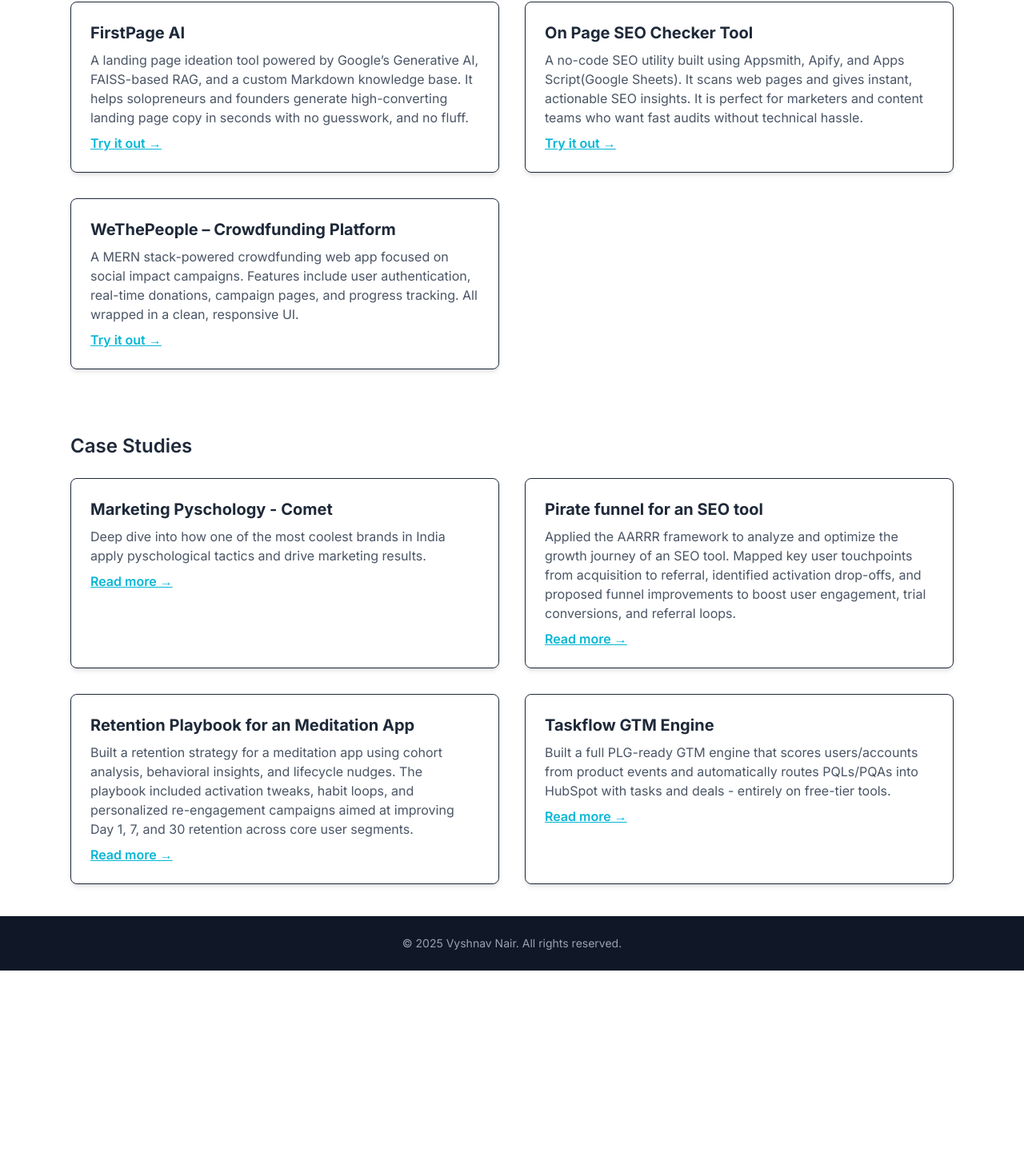
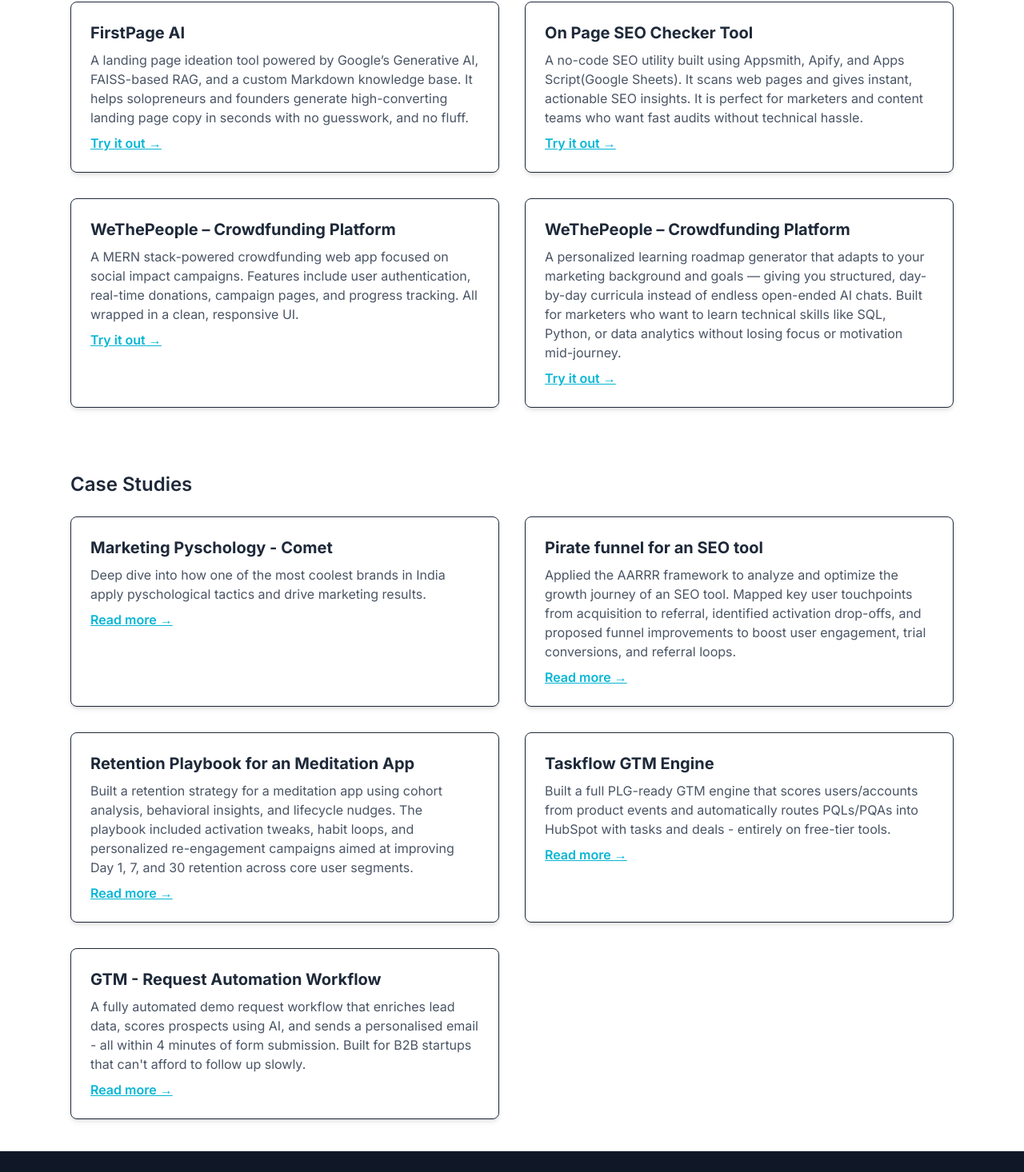
Before and after one commit to vysh1234vyshnav1223/portfolio, a Next.js app: page /projects in a window 1280 px wide. Shown: the part 440-1906 px from the top of the page at 80% size. Before the commit the page ends 1654 px from the top, so only its background shows below. Built offline with nearby package versions, Linux system fonts and the light colour scheme.

Commit message:
Update page.tsx

```diff
--- a/app/projects/page.tsx
+++ b/app/projects/page.tsx
@@ -72,6 +72,12 @@
             <p className="text-gray-600 mb-2">A MERN stack-powered crowdfunding web app focused on social impact campaigns. Features include user authentication, real-time donations, campaign pages, and progress tracking. All wrapped in a clean, responsive UI.</p>
             <a href="https://wethepeople-project.onrender.com/" className="text-accent font-semibold underline">Try it out →</a>
           </div>
+          <div className="p-6 border rounded-lg shadow-md hover:shadow-xl transition-all duration-300">
+            <h3 className="text-xl font-bold mb-2">WeThePeople – Crowdfunding Platform</h3>
+            <p className="text-gray-600 mb-2">A personalized learning roadmap generator that adapts to your marketing background and goals — giving you structured, day-by-day curricula instead of endless open-ended AI chats.
+                Built for marketers who want to learn technical skills like SQL, Python, or data analytics without losing focus or motivation mid-journey.</p>
+            <a href="https://learnpath-omega.vercel.app/" className="text-accent font-semibold underline">Try it out →</a>
+          </div>
         </div>
       </div>
 
@@ -99,6 +105,11 @@
             <p className="text-gray-600 mb-2">Built a full PLG-ready GTM engine that scores users/accounts from product events and automatically routes PQLs/PQAs into HubSpot with tasks and deals - entirely on free-tier tools.</p>
             <a href="https://lofty-submarine-301.notion.site/TaskFlow-GTM-Engine-Case-Study-Documentation-2c37873b0277805cb804f34a9f4a21b7?pvs=74" className="text-accent font-semibold underline">Read more →</a>
           </div>
+          <div className="p-6 border rounded-lg shadow-md hover:shadow-xl transition-all duration-300">
+            <h3 className="text-xl font-bold mb-2">GTM - Request Automation Workflow</h3>
+            <p className="text-gray-600 mb-2">A fully automated demo request workflow that enriches lead data, scores prospects using AI, and sends a personalised email - all within 4 minutes of form submission. Built for B2B startups that can't afford to follow up slowly.</p>
+            <a href="https://lofty-submarine-301.notion.site/Request-Automation-Workflow-3267873b02778073ac79eb3f785cb894" className="text-accent font-semibold underline">Read more →</a>
+          </div>
         </div>
       </div>
     </section>
```
